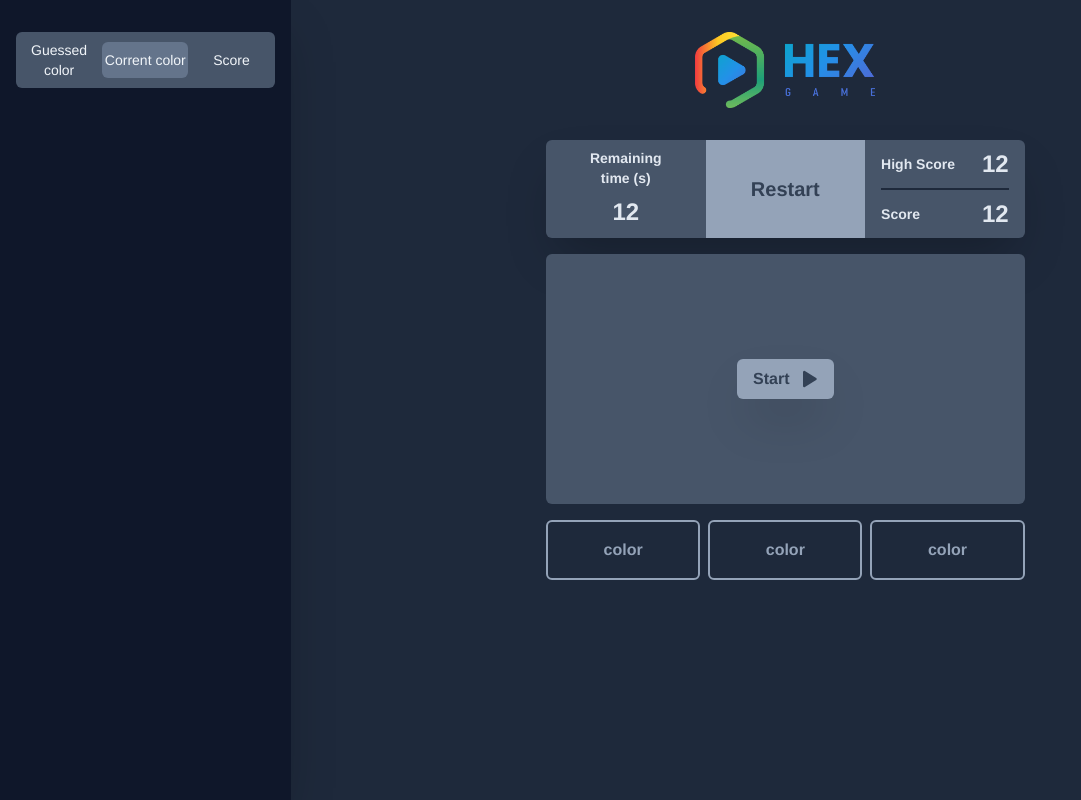
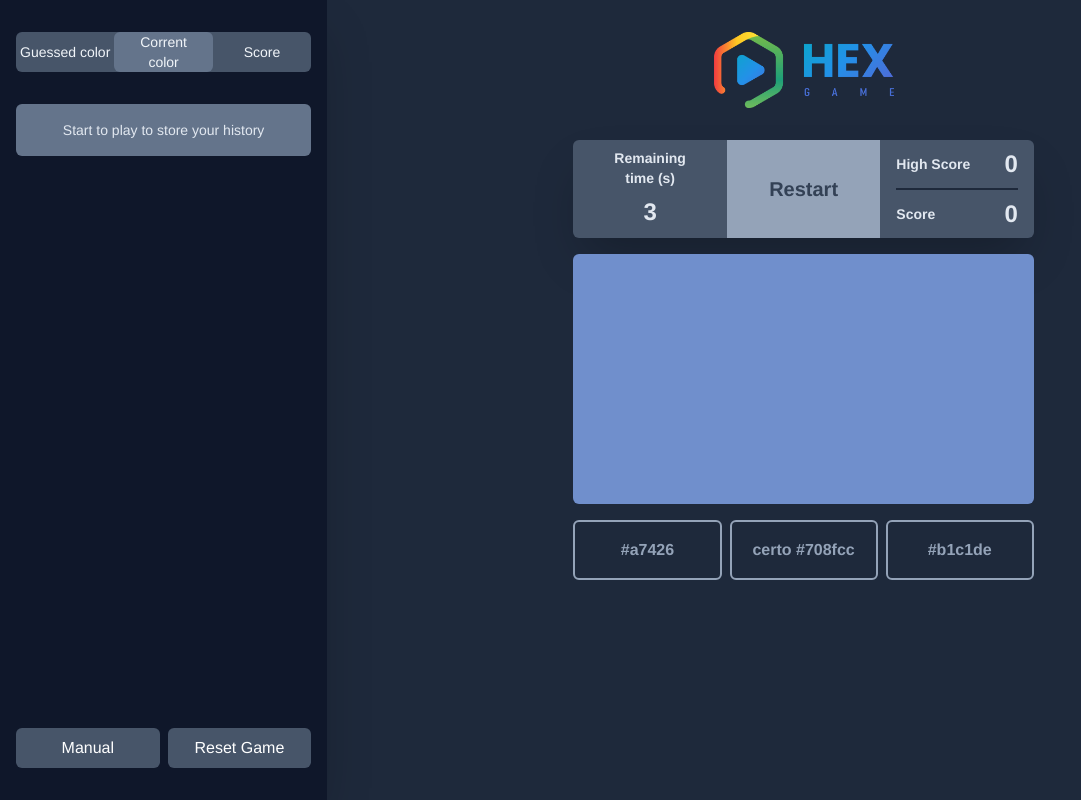
Before and after one commit to uildez/hexGame, a React (Vite) app: page / in a window 1280 px wide. Both pictures are taken after a click on the button "Start". Shown: the whole page, without its empty margins (0-1081 px from the left). Built offline with nearby package versions, Linux system fonts and the light colour scheme.

Commit message:
adding history, reset, resetGame, high score and score functions

```diff
--- a/src/components/Game.jsx
+++ b/src/components/Game.jsx
@@ -1,20 +1,66 @@
-import React from "react";
+import { useContext, useEffect, useState } from "react";
+import { Context } from "../contexts/Context";
 import { Play } from "phosphor-react";
 
 export const Game = () => {
+  const [randomButtom, setRandomButton] = useState();
+  const {
+    timeLeft,
+    randomColor,
+    secondRandomColor,
+    thirdRandomColor,
+    start,
+    verifyAnswer,
+  } = useContext(Context);
+
+  function randomButtonTest() {
+    const renderButton = Math.floor(Math.random() * 3) + 1;
+    setRandomButton(renderButton);
+  }
+
   return (
     <div className="flex flex-col items-center justify-center mt-4">
+      {timeLeft === null ? (
+        <>
           <div className="flex items-center justify-center w-2/4 h-[250px] bg-slate-600 rounded-md">
-        <button className="flex items-center justify-center gap-2 font-bold px-4 py-2 rounded-md bg-slate-400 text-slate-700 hover:text-slate-400 hover:bg-slate-700 hover:scale-110 cursor-pointer transition-all ease-in-out duration-300 shadow-2xl">
+            <button
+              onClick={() => start()}
+              className="flex items-center justify-center gap-2 font-bold px-4 py-2 rounded-md bg-slate-400 text-slate-700 hover:text-slate-400 hover:bg-slate-700 hover:scale-110 cursor-pointer transition-all ease-in-out duration-300 shadow-2xl"
+            >
               Start
               <Play size={20} weight="fill" />
             </button>
           </div>
+        </>
+      ) : (
+        <>
+          <div
+            className={`flex items-center justify-center w-2/4 h-[250px] rounded-md`}
+            style={{ backgroundColor: `#${randomColor}` }}
+          />
           <div className="grid grid-cols-3 gap-2 items-center justify-center w-2/4 mt-4">
-        <button className="py-4 text-center font-bold border-2 border-slate-400 text-slate-400 hover:scale-105 hover:bg-slate-400 hover:text-slate-700 rounded-md transition-all ease-in-out duration-300">color</button>
-        <button className="py-4 text-center font-bold border-2 border-slate-400 text-slate-400 hover:scale-105 hover:bg-slate-400 hover:text-slate-700 rounded-md transition-all ease-in-out duration-300">color</button>
-        <button className="py-4 text-center font-bold border-2 border-slate-400 text-slate-400 hover:scale-105 hover:bg-slate-400 hover:text-slate-700 rounded-md transition-all ease-in-out duration-300">color</button>
+            <button
+              onClick={() => verifyAnswer(secondRandomColor)}
+              className="py-4 text-center font-bold border-2 border-slate-400 text-slate-400 hover:scale-105 hover:bg-slate-400 hover:text-slate-700 rounded-md transition-all ease-in-out duration-300"
+            >
+              #{secondRandomColor}
+            </button>
+            <button
+              onClick={() => verifyAnswer(randomColor)}
+              style={{ order: `${randomButtom}` }}
+              className="py-4 text-center font-bold border-2 border-slate-400 text-slate-400 hover:scale-105 hover:bg-slate-400 hover:text-slate-700 rounded-md transition-all ease-in-out duration-300"
+            >
+              certo #{randomColor}
+            </button>
+            <button
+              onClick={() => verifyAnswer(thirdRandomColor)}
+              className="py-4 text-center font-bold border-2 border-slate-400 text-slate-400 hover:scale-105 hover:bg-slate-400 hover:text-slate-700 rounded-md transition-all ease-in-out duration-300"
+            >
+              #{thirdRandomColor}
+            </button>
           </div>
+        </>
+      )}
     </div>
   );
 };
--- a/src/components/Navbar.jsx
+++ b/src/components/Navbar.jsx
@@ -1,7 +1,10 @@
-import React from 'react'
+import { useContext } from "react";
+import { Context } from "../contexts/Context";
 import Logo from '../assets/images/logo.png'
 
 export const Navbar = () => {
+  const { timeLeft, score, highScore, reset } = useContext(Context);
+
   return (
     <div className='flex flex-col items-center justify-center'>
       <img
@@ -12,20 +15,20 @@ export const Navbar = () => {
       <div className='grid grid-cols-3 justify-between w-2/4 bg-slate-600 text-slate-200 text-sm rounded-md shadow-2xl'>
         <div className='flex flex-col gap-2 text-center py-2 px-4'>
           <p className='font-bold text-center'>Remaining <br/>time (s)</p>
-          <h2 className='text-2xl font-bold'>12</h2>
+          <h2 className='text-2xl font-bold'>{timeLeft === null ? "30" : timeLeft}</h2>
         </div>
-        <div className='flex items-center justify-center font-bold text-center text-xl bg-slate-400 text-slate-700 hover:text-slate-400 hover:bg-slate-700 hover:scale-110 cursor-pointer transition-all ease-in-out duration-300'>
-          <button>Restart</button>
-        </div>
+        <button onClick={() => reset()} className='flex items-center justify-center font-bold text-center text-xl bg-slate-400 text-slate-700 hover:text-slate-400 hover:bg-slate-700 hover:scale-110 cursor-pointer transition-all ease-in-out duration-300'>
+          Restart
+        </button>
         <div className='flex flex-col justify-center gap-2 text-center py-2 px-4'>
           <div className='flex items-center justify-between gap-2'>
             <p className='font-bold'>High Score</p>
-            <h2 className='text-2xl font-bold'>12</h2>
+            <h2 className='text-2xl font-bold'>{Math.max.apply(Math, highScore.map(function(o) { return o.highScore; }))}</h2>
           </div>
           <span className='w-full h-[2px] bg-slate-800'></span>
           <div className='flex items-center justify-between gap-2'>
             <p className='font-bold'>Score</p>
-            <h2 className='text-2xl font-bold'>12</h2>
+            <h2 className='text-2xl font-bold'>{score}</h2>
           </div>
         </div>
       </div>
--- a/src/components/Sidebar.jsx
+++ b/src/components/Sidebar.jsx
@@ -1,13 +1,93 @@
-import React from 'react'
+import { useContext } from "react";
+import { Context } from "../contexts/Context";
+import { CheckCircle, XCircle } from "phosphor-react";
 
 export const Sidebar = () => {
+  const { history, resetGame } = useContext(Context);
+
   return (
-    <div className='flex flex-col items-center w-[300px] h-full overflow-y-auto bg-slate-900 shadow-2xl px-4 py-8'>
-      <div className='grid grid-cols-3 w-full justify-center items-center bg-slate-600 rounded-md'>
-        <p className='text-center text-slate-100 text-sm py-2'>Guessed color</p>
-        <p className='text-center text-slate-100 text-sm py-2 bg-slate-500 rounded-md'>Corrent color</p>
-        <p className='text-center text-slate-100 text-sm py-2'>Score</p>
+    <div className="flex flex-col items-center w-[350px] h-full overflow-y-auto bg-slate-900 shadow-2xl px-4 py-8 relative">
+      <div className="grid grid-cols-3 w-full justify-center items-center bg-slate-600 rounded-md">
+        <p className="text-center text-slate-100 text-sm py-2">Guessed color</p>
+        <p className="flex items-center text-center text-slate-100 text-sm h-full px-4 bg-slate-500 rounded-md">
+          Corrent color
+        </p>
+        <p className="text-center text-slate-100 text-sm py-2">Score</p>
+      </div>
+      <div className="w-full max-h-[80%] overflow-y-auto my-4">
+        {history.length > 0 ? (
+          <>
+            {history.map((item, index) => {
+              return (
+                <div className="flex flex-col gap-2 w-full my-2" key={index}>
+                  {item.status === "correct" ? (
+                    <div className="grid grid-cols-3 w-full justify-between items-center bg-slate-600 rounded-md overflow-hidden">
+                      <span
+                        className="flex items-center justify-center col-span-2 text-sm text-white px-4 w-full h-[60px]"
+                        style={{ backgroundColor: `#${item.correctColor}` }}
+                      >
+                        #{item.correctColor}
+                      </span>
+                      <span className="flex items-center justify-end px-4  text-sm text-white gap-2">
+                        {/* {console.log(item)} */}
+                        <CheckCircle
+                          size={24}
+                          weight="fill"
+                          className="text-green-500 bg-white rounded-full"
+                        />
+                      </span>
+                    </div>
+                  ) : (
+                    <div className="grid grid-cols-3 w-full justify-between items-center bg-slate-600 rounded-md overflow-hidden">
+                      <span
+                        className="flex items-center justify-center text-sm text-white px-4 h-[60px]"
+                        style={{ backgroundColor: `#${item.selectColor}` }}
+                      >
+                        #{item.selectColor}
+                      </span>
+                      <span
+                        className="flex items-center justify-center text-sm text-white px-4 h-[60px]"
+                        style={{ backgroundColor: `#${item.correctColor}` }}
+                      >
+                        #{item.correctColor}
+                      </span>
+                      <span className="flex items-center justify-end px-4  text-sm text-white gap-2">
+                        24s
+                        <XCircle
+                          size={24}
+                          weight="fill"
+                          className="text-red-600 bg-white rounded-full"
+                        />
+                      </span>
+                    </div>
+                  )}
+                </div>
+              );
+
+              // if (item.status === "correct") {
+              //   return console.log(item);
+              // } else {
+              //   return <div key={index}></div>;
+              // }
+            })}
+          </>
+        ) : (
+          <p className="mt-4 text-slate-200 text-center text-sm py-4 w-full bg-slate-500 rounded-md">
+            Start to play to store your history
+          </p>
+        )}
+      </div>
+      <div className="grid grid-cols-2 w-full gap-2 absolute bottom-8 px-4">
+        <button className="px-4 py-2 bg-slate-600 hover:bg-slate-700 text-white rounded-md transition-all ease-in-out cursor-pointer">
+          Manual
+        </button>
+        <button
+          onClick={() => resetGame()}
+          className="px-4 py-2 bg-slate-600 hover:bg-slate-700 text-white rounded-md transition-all ease-in-out cursor-pointer"
+        >
+          Reset Game
+        </button>
       </div>
     </div>
-  )
-}
+  );
+};
--- /dev/null
+++ b/src/contexts/Context.jsx
@@ -0,0 +1,127 @@
+import React, { createContext, useEffect, useState } from "react";
+
+export const Context = createContext({});
+
+export const ContextProvider = ({ children }) => {
+  const [timeLeft, setTimeLeft] = useState(null);
+  const [score, setScore] = useState(0);
+  const [highScore, setHighScore] = useState([]);
+  const [randomColor, setRandomColor] = useState();
+  const [secondRandomColor, setSecondRandomColor] = useState();
+  const [thirdRandomColor, setThirdRandomColor] = useState();
+  const [history, setHistory] = useState([]);
+
+  // Set Timer
+  useEffect(() => {
+    if (timeLeft === 0) {
+      setTimeLeft(null);
+    }
+
+    if (!timeLeft) return;
+
+    const intervalId = setInterval(() => {
+      setTimeLeft(timeLeft - 1);
+    }, 1000);
+
+    return () => clearInterval(intervalId);
+  }, [timeLeft]);
+
+  function start() {
+    setTimeLeft(5);
+    randomColors();
+  }
+
+  function randomColors() {
+    setRandomColor(Math.floor(Math.random() * 16777215).toString(16));
+    setSecondRandomColor(Math.floor(Math.random() * 16777215).toString(16));
+    setThirdRandomColor(Math.floor(Math.random() * 16777215).toString(16));
+  }
+
+  function reset() {
+    setScore(0);
+    setTimeLeft(null);
+  }
+
+  function resetGame() {
+    setScore(0);
+    setHighScore([
+      {
+        index: highScore.length + 1,
+        highScore: 0,
+      },
+    ]);
+    setHistory([]);
+  }
+
+  // function noAnswer(){
+  //   if (timeLeft === 20){
+  //     setScore(score - 2);
+  //   }
+  // }
+
+  function verifyAnswer(e) {
+    if (e === randomColor) {
+      setScore(score + 5);
+      setHistory([
+        ...history,
+        {
+          status: "correct",
+          correctColor: randomColor,
+          time: timeLeft,
+        },
+      ]);
+
+      randomColors();
+    }else {
+      setScore(score - 1);
+      setHistory([
+        ...history,
+        {
+          status: "wrong",
+          selectColor: e,
+          correctColor: randomColor,
+          time: timeLeft,
+        },
+      ]);
+
+      randomColors();
+    }
+  }
+
+  // Set High Score
+  useEffect(() => {
+    setHighScore([
+      ...highScore,
+      {
+        index: highScore.length + 1,
+        highScore: score,
+      },
+    ]);
+
+    setScore(0);
+  }, [timeLeft === 0]);
+
+  return (
+    <Context.Provider
+      value={{
+        timeLeft,
+        setTimeLeft,
+        score,
+        setScore,
+        randomColor,
+        setRandomColor,
+        secondRandomColor,
+        thirdRandomColor,
+        start,
+        verifyAnswer,
+        setHistory,
+        history,
+        resetGame,
+        reset,
+        highScore,
+      }}
+    >
+      {children}
+    </Context.Provider>
+  );
+};
--- a/src/index.css
+++ b/src/index.css
@@ -22,3 +22,17 @@ body {
   display: flex;
   place-items: center;
 }
+
+::-webkit-scrollbar {
+  width: 10px;
+}
+
+::-webkit-scrollbar-track {
+  background-color: #e4e4e4;
+  border-radius: 100px;
+}
+
+::-webkit-scrollbar-thumb {
+  background-color: #1c97e0;
+  border-radius: 100px;
+}
--- a/src/main.jsx
+++ b/src/main.jsx
@@ -2,9 +2,12 @@ import React from 'react'
 import ReactDOM from 'react-dom/client'
 import App from './App'
 import './index.css'
+import { ContextProvider } from './contexts/Context';
 
 ReactDOM.createRoot(document.getElementById('root')).render(
   <React.StrictMode>
-    <App />
+    <ContextProvider>
+      <App />
+    </ContextProvider>
   </React.StrictMode>
 )
```
Lines whose indentation alone changed are shown as unchanged.
